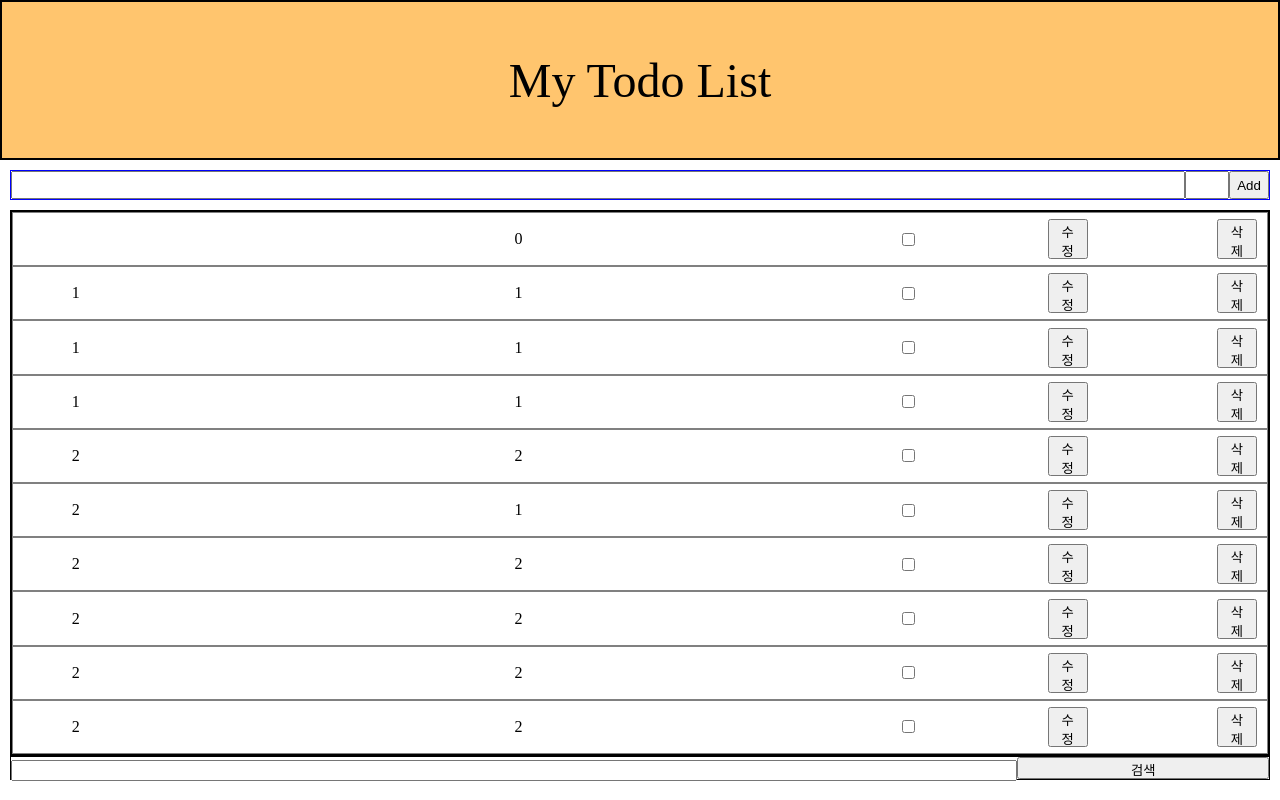
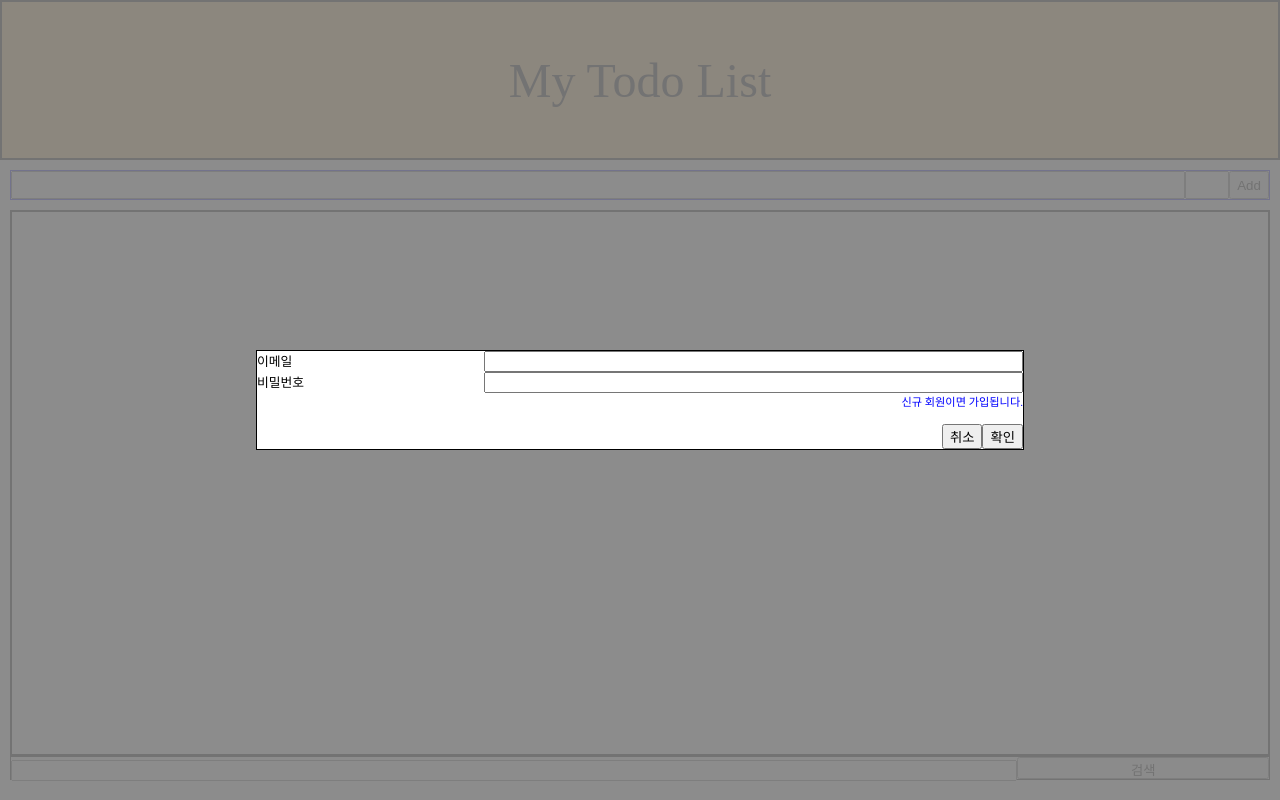
Before and after one commit to leehj8896/priority-todo, a Vue app: page / in a window 1280 px wide. Built offline with nearby package versions, Linux system fonts and the light colour scheme; data requests are answered from the project's data file.

Commit message:
로그인 기능 추가. (데이터 매핑, 암호화  필요)

```diff
--- a/db.json
+++ b/db.json
@@ -1,4 +1,21 @@
 {
+  "users": [
+    {
+      "id": "ec34",
+      "email": "test@gmail.com",
+      "password": "1234"
+    },
+    {
+      "id": "236b",
+      "email": "1234",
+      "password": "1234"
+    },
+    {
+      "id": "4d05",
+      "email": "12345",
+      "password": "1234"
+    }
+  ],
   "todos": [
     {
       "id": "eabb",
@@ -115,8 +132,8 @@
     {
       "id": "2604",
       "title": "0",
-      "priority": 0,
-      "done": false,
+      "priority": 1,
+      "done": true,
       "selected": false
     },
     {
--- a/src/App.vue
+++ b/src/App.vue
@@ -25,6 +25,10 @@
       v-on:cancel-update="cancelUpdate"
       v-on:submit-update="submitUpdate"
     />
+    <login-popup
+      v-if="!isLoggedin"
+      v-on:success-login="onSuccessLogin"
+    />
   </div>
 </template>
 
@@ -35,6 +39,7 @@ import TodoList from './components/TodoList.vue'
 import UpdatePopup from './components/UpdatePopup.vue'
 import SearchTodo from './components/SearchTodo.vue'
 import LoadingSpinner from './components/LoadingSpinner.vue'
+import LoginPopup from './components/LoginPopup.vue'
 
 export default {
   name: 'App',
@@ -44,6 +49,7 @@ export default {
     UpdatePopup,
     SearchTodo,
     LoadingSpinner,
+    LoginPopup,
   },
   data() {
     return {
@@ -55,6 +61,7 @@ export default {
       searchTitle: '',
       itemsPerPage: 10,
       currentPage: 1,
+      isLoggedin: false,
     }
   },
   computed: {
@@ -63,9 +70,19 @@ export default {
       return this.todoList.filter((item) => item.title.includes(this.searchTitle))
     }
   },
+  watch: {
+    isLoggedin: {
+      immediate: true,
+      handler() {
+        console.log('App > onChangeLoginState')
+        if (this.isLoggedin) {
+          this.setTodoList()
+        }
+      },
+    },
+  },
   created() {
     console.log('App > created')
-    this.setTodoList()
   },
   methods: {
     async setTodoList() {
@@ -174,7 +191,11 @@ export default {
       if (this.isSearchMode) {
         this.searchTitle = title
       }
-    }
+    },
+    onSuccessLogin() {
+      console.log('App > onSuccessLogin')
+      this.isLoggedin = true
+    },
   },
 }
 </script>
--- /dev/null
+++ b/src/components/LoginPopup.vue
@@ -0,0 +1,161 @@
+<template>
+  <div class="login-container">
+    <div class="popup-background"/>
+    <div class="login-popup">
+      <div class="popup-row">
+        <p class="input-title">이메일</p>
+        <input
+          class="input-login-info"
+          type="text"
+          v-model="loginInfo.email"
+        >
+      </div>
+      <div class="popup-row">
+        <p class="input-title">비밀번호</p>
+        <input
+          class="input-login-info"
+          type="text"
+          v-model="loginInfo.password"
+        >
+      </div>
+      <div class="popup-row">
+        <p class="login-description">신규 회원이면 가입됩니다.</p>
+      </div>
+      <div class="popup-btn-container">
+        <button class="cancel" v-on:click="onClickCancel">취소</button>
+        <button class="submit" v-on:click="onClickLogin">확인</button>
+      </div>
+    </div>
+  </div>
+</template>
+
+<script>
+import axios from 'axios'
+
+export default {
+  name: 'LoginPopup',
+  props: {
+  },
+  data() {
+    return {
+      loginInfo: {
+        email: '',
+        password: '',
+      }
+    }
+  },
+  computed: {
+  },
+  methods: {
+    onClickCancel() {
+      console.log('LoginPopup > onClickCancel')
+    },
+    async onClickLogin() {
+      console.log('LoginPopup > onClickLogin')
+      if (!this.loginInfo.email || !this.loginInfo.password) return
+      const isMember = await this.checkIsMember()
+      // 회원이면 로그인
+      let loginResult = false
+      if (isMember) {
+        console.log('isMember')
+        const authResult = await this.authLogin()
+        if (authResult) {
+          // 로그인 성공
+          console.log('login success')
+          loginResult = true
+        } else {
+          // 로그인 실패
+          console.log('login fail')
+        }
+      }
+      // 신규이면 가입
+      else {
+        console.log('isNotMember')
+        await this.createAccount()
+        loginResult = true
+      }
+      if (loginResult) this.$emit('success-login')
+    },
+    async checkIsMember() {
+      console.log('LoginPopup > checkIsMember')
+      const { data: [ user ] } = await axios.get('http://localhost:3000/users', {
+        params: {
+          email: this.loginInfo.email,
+        }
+      })
+      console.log('get users by email', this.loginInfo.email, 'result', user)
+      return !!user
+    },
+    async createAccount() {
+      console.log('LoginPopup > createAccount')
+      const { data: user } = await axios.post('http://localhost:3000/users', this.loginInfo)
+      console.log('post users', this.loginInfo, 'result', user)
+    },
+    async authLogin() {
+      console.log('LoginPopup > authLogin')
+      const { data: [ user ] } = await axios.get('http://localhost:3000/users', {
+        params: this.loginInfo,
+      })
+      return !!user
+    }
+  }
+}
+</script>
+
+<style>
+p {
+  margin: 0;
+}
+.login-container {
+  width: 100%;
+  height: 100%;
+  position: fixed;
+  top: 0;
+  left: 0;
+  display: flex;
+  justify-content: center;
+  align-items: center;
+}
+.popup-background {
+  width: 100%;
+  height: 100%;
+  position: fixed;
+  top: 0;
+  left: 0;
+  background-color: grey;
+  opacity: 0.9;
+}
+.login-popup {
+  width: 60%;
+  height: 100px;
+  border: 1px solid black;
+  background-color: white;
+  position: relative;
+}
+.popup-row {
+  display: flex;
+  flex-direction: row;
+}
+.input-title {
+  font-size: 0.8rem;
+  flex-basis: 30%;
+}
+.input-login-info {
+  width: 80px;
+  flex-basis: 70%;
+}
+.popup-btn-container {
+  width: 100%;
+  display: flex;
+  flex-direction: row;
+  justify-content: end;
+  position: absolute;
+  bottom: 0;
+}
+.login-description {
+  font-size: 0.7rem;
+  color: blue;
+  width: 100%;
+  text-align: right;
+}
+</style>
```
